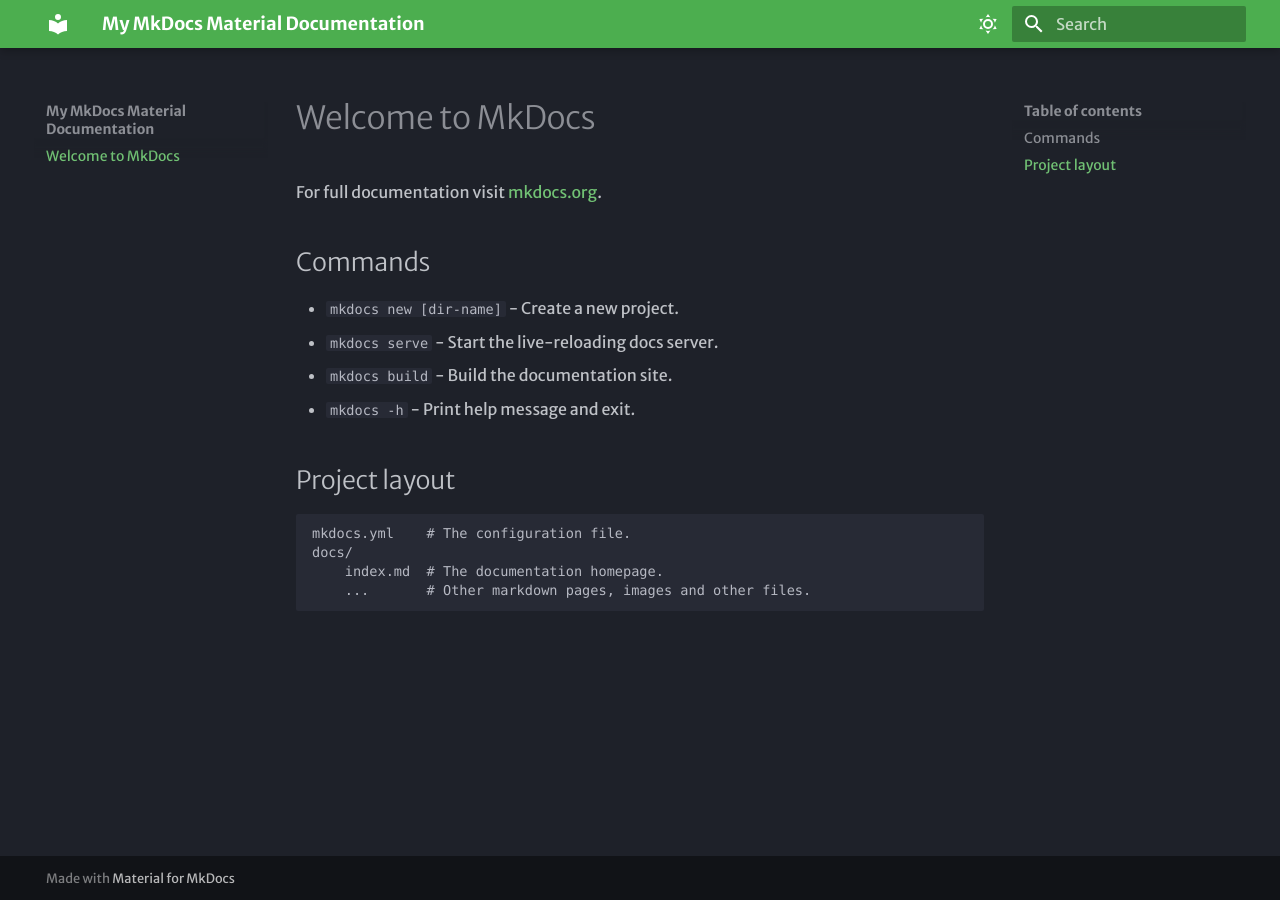
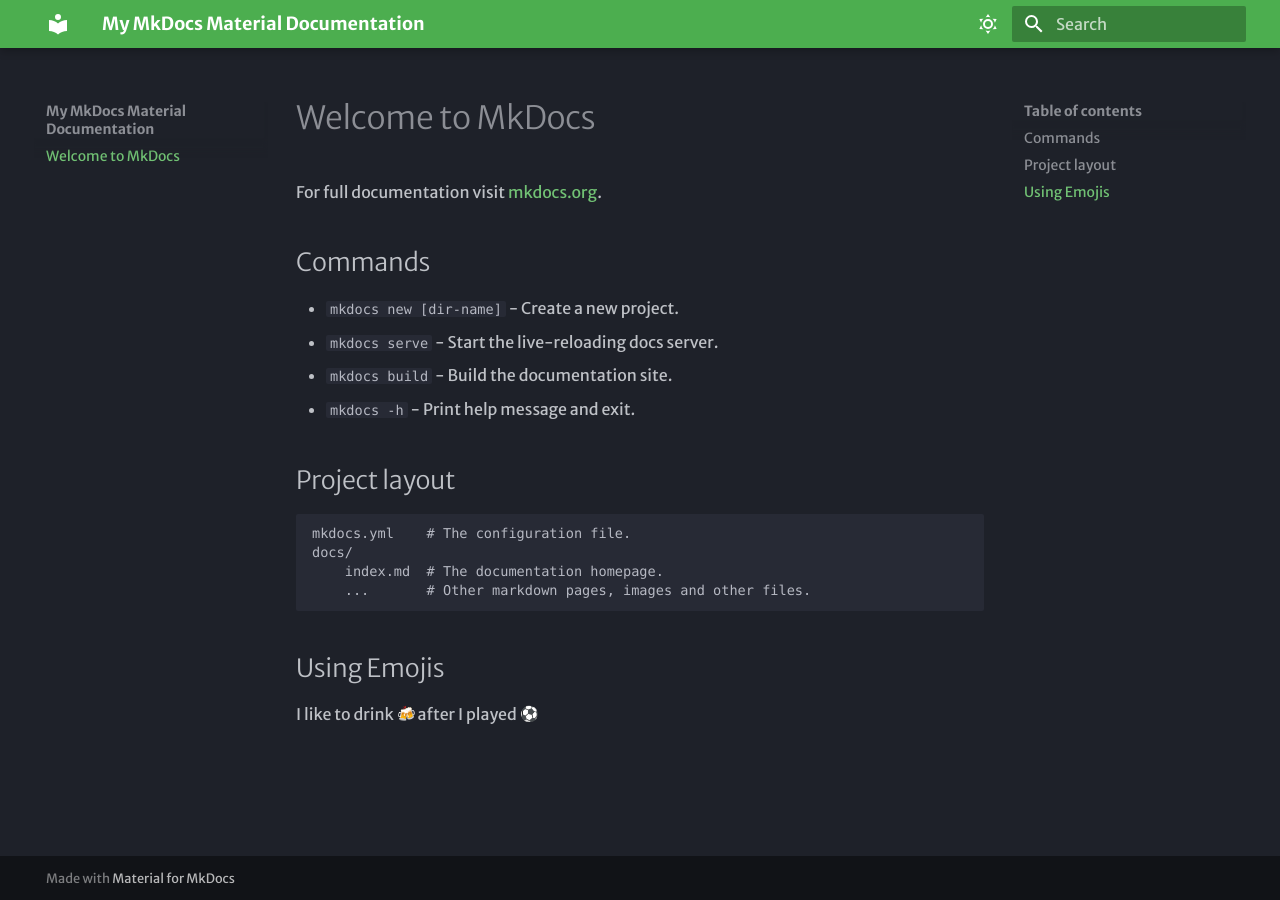
Before and after one commit to james-willett/material-mkdocs-youtube-2024, an MkDocs documentation site: the page built from docs/index.md, in a window 1280 px wide. Built offline with MkDocs 1.6.1 and Material for MkDocs 9.7.7, drawn with Linux system fonts in a browser that asks for light colours; emoji names are drawn with the system emoji font; some web fonts are replaced.

Commit message:
Add Emojis

```diff
--- a/docs/index.md
+++ b/docs/index.md
@@ -15,3 +15,7 @@
     docs/
         index.md  # The documentation homepage.
         ...       # Other markdown pages, images and other files.
+
+## Using Emojis
+
+I like to drink :beers: after I played :soccer:
--- a/mkdocs.yml
+++ b/mkdocs.yml
@@ -21,3 +21,9 @@
         name: Light mode
       primary: blue
       accent: deep orange
+
+markdown_extensions:
+  - attr_list
+  - pymdownx.emoji:
+      emoji_index: !!python/name:material.extensions.emoji.twemoji
+      emoji_generator: !!python/name:material.extensions.emoji.to_svg
```
